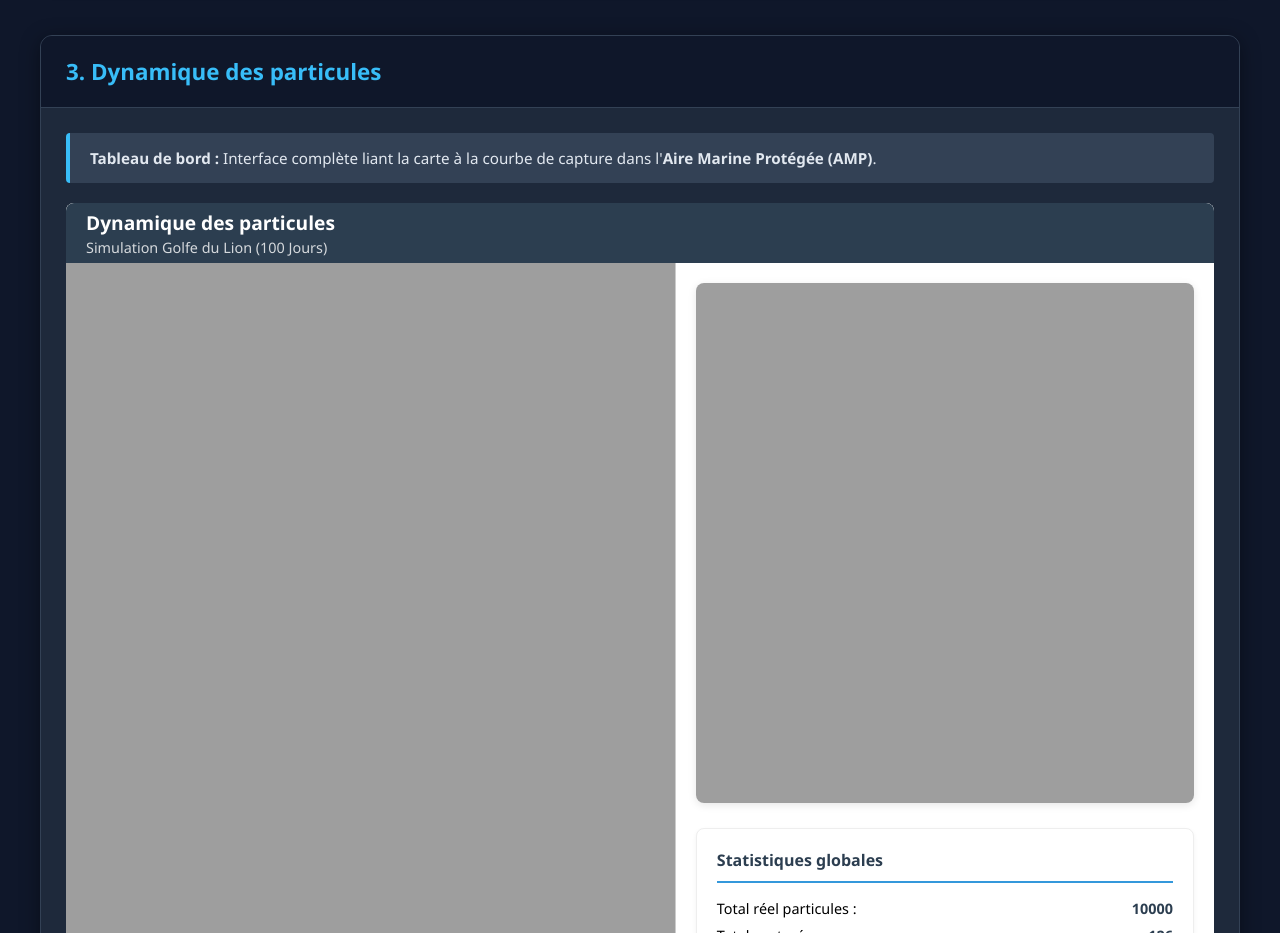
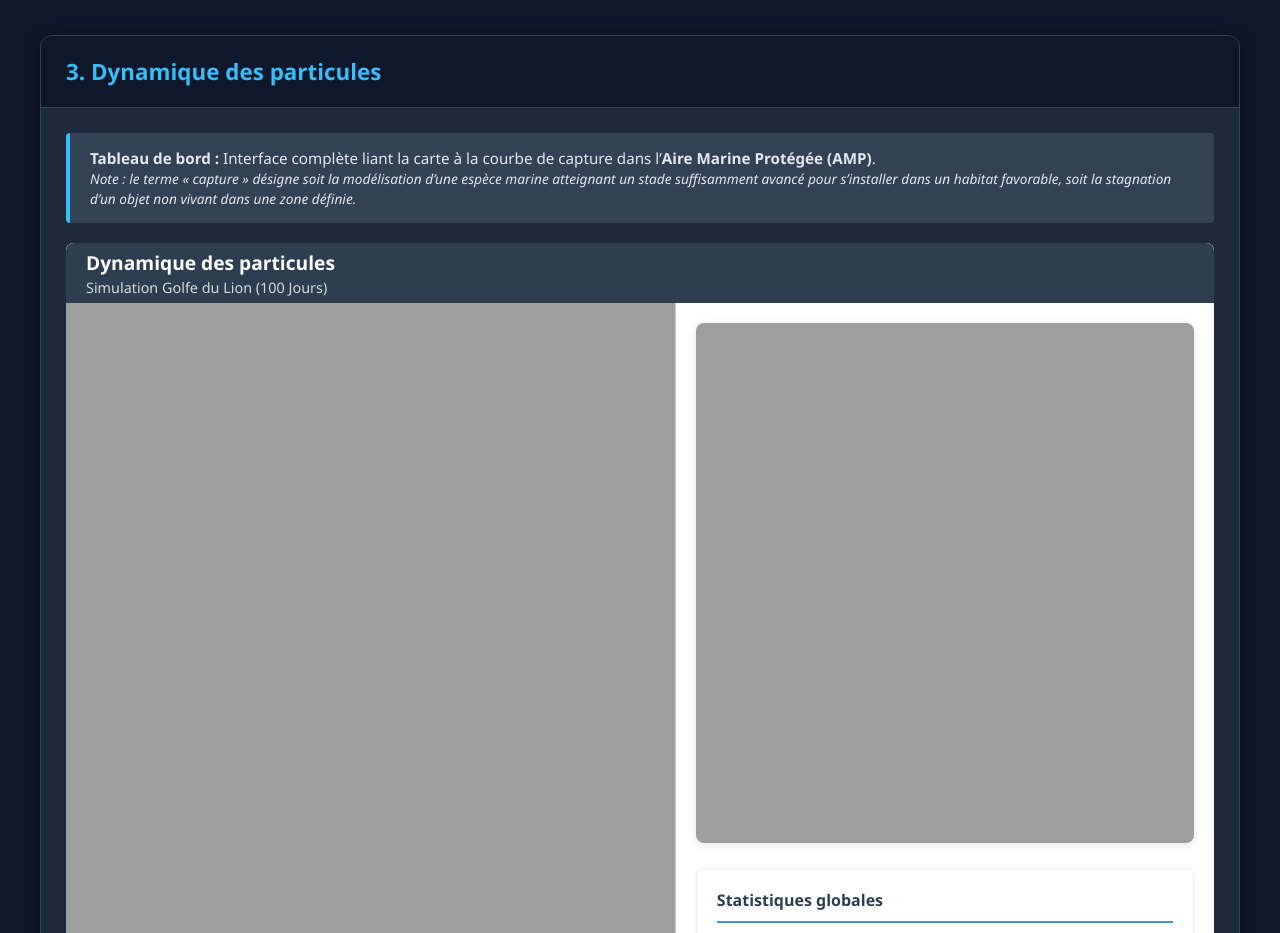
Before and after one commit to CelineBarrier/tests_visualisations, a plain HTML site: page index.html in a window 1280 px wide. Shown: the part 2440-3373 px from the top of the page. Drawn offline with Linux system fonts and the light colour scheme.

Commit message:
Update index.html

```diff
--- a/index.html
+++ b/index.html
@@ -179,7 +179,14 @@ et/ou des substances ou objets polluants dérivants en mer.
         </div>
         <div class="card-body">
             <div class="instructions">
-                <strong>Tableau de bord :</strong> Interface complète liant la carte à la courbe de capture dans l'<strong>Aire Marine Protégée (AMP)</strong>.
+                <strong>Tableau de bord :</strong> Interface complète liant la carte à la courbe de capture dans
+l’<strong>Aire Marine Protégée (AMP)</strong>.
+<br>
+<span style="font-style: italic; font-size: 0.9em;">
+Note : le terme « capture » désigne soit la modélisation d’une espèce marine atteignant un stade
+suffisamment avancé pour s’installer dans un habitat favorable, soit la stagnation d’un objet non vivant
+dans une zone définie.
+</span>
             </div>
             <iframe src="Dashboard_Interactif_Complet.html" title="Dashboard complet" style="height: 750px;"></iframe>
         </div>
```
